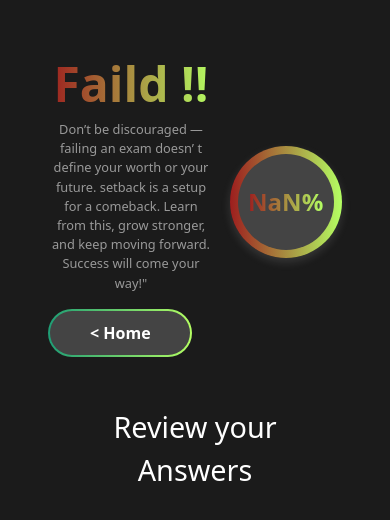
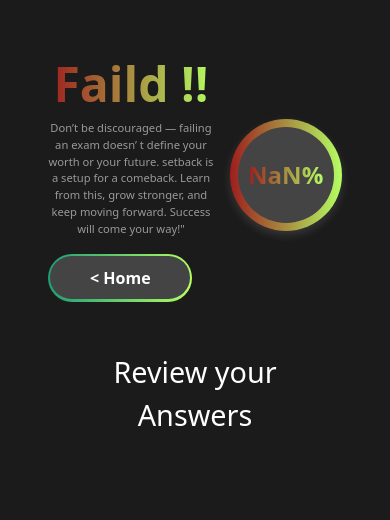
Before and after one commit to youssefmagdyjuo/quiz-app-capstone, a React (Vite) app: page /quiz/resulte in a window 390 px wide. Shown: the top 520 px of the page. Built offline with nearby package versions, Linux system fonts and the light colour scheme.

Commit message:
update styling

```diff
--- a/src/index.css
+++ b/src/index.css
@@ -426,6 +426,7 @@ body {
     }
     .AnswersReview_container{
         grid-template-columns: 1fr;
+        width: 95%;
     }
 }
 @media (max-width: 600px) {
@@ -467,7 +468,7 @@ body {
     font-size: 3rem;
 }
 .QuizResulte_container .userResulteStatus p{
-    font-size: 0.8rem;
+    font-size: 0.7rem;
 }
 .QuizResulte_container .scoreStatus_container .scoreStatus{
     width: 6rem;
```
